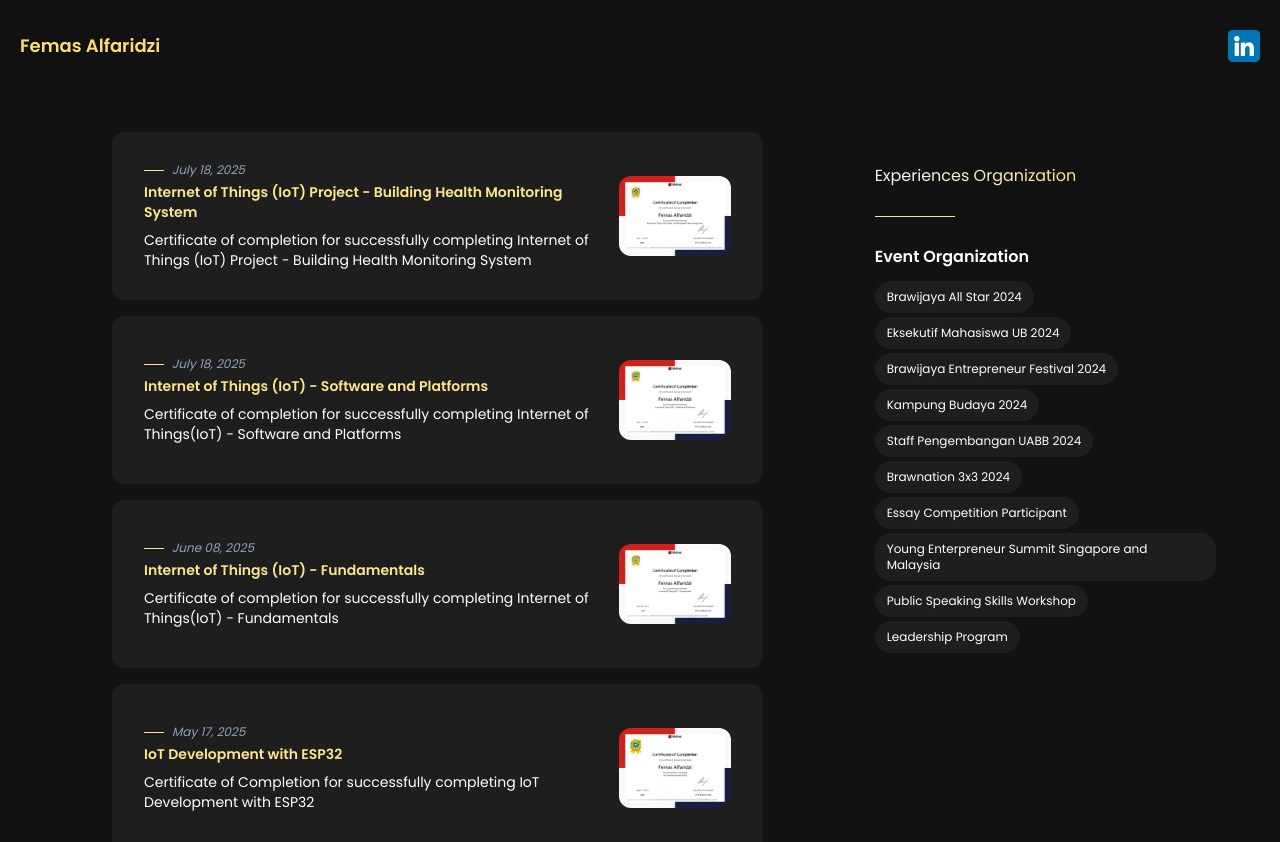
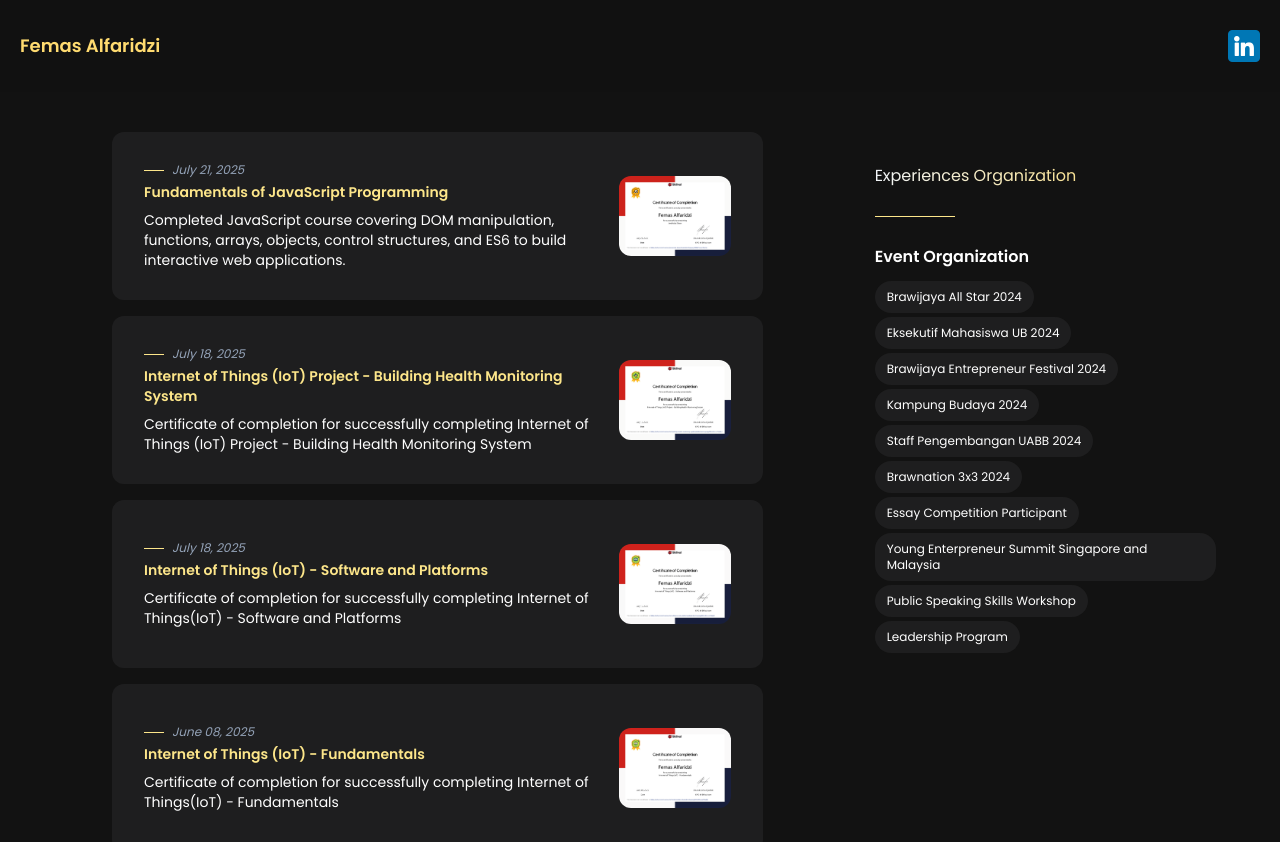
Before and after one commit to femas-alfaridzi/Portofolio-website, a Vue app: page /certifications in a window 1280 px wide. Shown: the top 842 px of the page. Built offline with nearby package versions, Linux system fonts and the light colour scheme.

Commit message:
Menambahkan sertifikat js ke portfolio

```diff
--- a/src/views/ArticleView.vue
+++ b/src/views/ArticleView.vue
@@ -49,6 +49,7 @@ import cyCertFull from '@/assets/images/cy.png'; // sertifikat cy
 import rCertFull from '@/assets/images/r.png'; // sertifikat r
 import sCertFull from '@/assets/images/s.png'; // sertifikat iot
 import hCertFull from '@/assets/images/h.png'; // sertifikat iot raspberry
+import jsCertFull from '@/assets/images/js.png'; // sertifikat js
 
 export default {
     data() {
@@ -195,6 +196,18 @@ export default {
                     image: hCertFull, // Gambar full size untuk sertifikat ini
                     pdfUrl: null
                 },
+                {
+                    id: 15,
+                    slug: 'js-certificate',
+                    title: 'Fundamentals of JavaScript Programming',
+                    date: 'July 21, 2024',
+                    content: `
+                        <p>Completed JavaScript course covering DOM manipulation, functions, arrays, objects,</p>
+                        <p>control structures, and ES6 to build interactive web applications.</p>
+                    `,
+                    image: jsCertFull, // Gambar full size untuk sertifikat ini
+                    pdfUrl: null
+                },
             ]
         }
     },
--- a/src/views/CertificationsView.vue
+++ b/src/views/CertificationsView.vue
@@ -76,12 +76,21 @@ import cyCertThumbnail from '@/assets/images/cy.png'; //
 import rCertThumbnail from '@/assets/images/r.png'; //
 import sCertThumbnail from '@/assets/images/s.png'; //
 import hCertThumbnail from '@/assets/images/h.png'; //
+import jsCertThumbnail from '@/assets/images/js.png'; //
 
 export default {
   data() {
     return {
       // Data sertifikat yang statis dan lokal
       certifications: [
+        {
+          id: 15,
+          slug: 'js-certificate', // PASTIKAN SLUG INI SAMA DENGAN SLUG DI ArticleView.vue
+          title: 'Fundamentals of JavaScript Programming',
+          desc: 'Completed JavaScript course covering DOM manipulation, functions, arrays, objects, control structures, and ES6 to build interactive web applications.', // Deskripsi singkat
+          date: 'July 21, 2025',
+          thumbnail: jsCertThumbnail // Menggunakan variabel gambar thumbnail yang diimpor
+        },
         {
           id: 14,
           slug: 'h-certificate', // PASTIKAN SLUG INI SAMA DENGAN SLUG DI ArticleView.vue
@@ -107,6 +116,14 @@ export default {
           thumbnail: iotCertThumbnail // Menggunakan variabel gambar thumbnail yang diimpor
         },
         // Tambahkan data sertifikat lain di sini untuk daftar
+         {
+          id: 4,
+          slug: 'cyber-certificate',
+          title: 'Introduction Cybersecurity',
+          desc: 'Certificate of course Completion has successfully achieved student level credential for completing the Introduction to Cybersecurity course',
+          date: 'May 29, 2025',
+          thumbnail: cyberCertThumbnail
+        },
         {
           id: 2,
           slug: 'Iotesp32-certificate',
@@ -114,14 +131,6 @@ export default {
           desc: 'Certificate of Completion for successfully completing IoT Development with ESP32',
           date: 'May 17, 2025',
           thumbnail: iotesp32CertThumbnail
-        },
-        {
-          id: 4,
-          slug: 'cyber-certificate',
-          title: 'Introduction Cybersecurity',
-          desc: 'Certificate of course Completion has successfully achieved student level credential for completing the Introduction to Cybersecurity course',
-          date: 'May 29, 2025',
-          thumbnail: cyberCertThumbnail
         },
         {
           id: 6,
@@ -172,20 +181,20 @@ export default {
           thumbnail: htmlCertThumbnail
         },
         {
+          id: 7,
+          slug: 'sql-certificate',
+          title: 'Fundamental SQL Using SELECT Statement',
+          desc: 'Certificate of completion Fundamental SQL Using SELECT Statement',
+          date: 'August 01, 2024',
+          thumbnail: sqlCertThumbnail
+        },
+        {
           id: 5,
           slug: 'python-certificate',
           title: 'Python Fundamental for Data Science ',
           desc: 'Certificate of Completion Python Fundamental for Data Science',
           date: 'July 31, 2024',
           thumbnail: pythonCertThumbnail
-        },
-        {
-          id: 7,
-          slug: 'sql-certificate',
-          title: 'Fundamental SQL Using SELECT Statement',
-          desc: 'Certificate of completion Fundamental SQL Using SELECT Statement',
-          date: 'August 01, 2024',
-          thumbnail: sqlCertThumbnail
         },
         {
           id: 12,
```
Also changed, not shown: src/assets/images/js.png (added).
